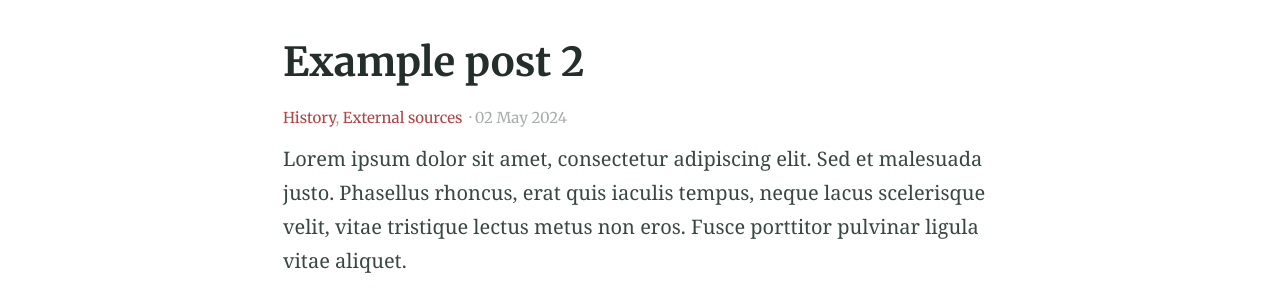
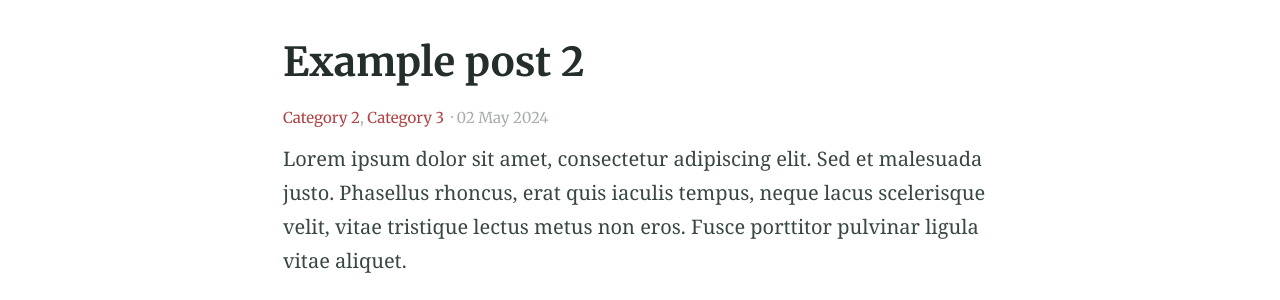
Before and after one commit to Website-2/zbp-language-services.github.io, a Jekyll site: the page built from _posts/2024-05-02-example-post-two.md, in a window 1280 px wide. Shown: the part 424-724 px from the top of the page. Built offline with Jekyll 4.4.1, drawn with Linux system fonts in a browser that asks for light colours.

Commit message:
Categories

```diff
--- a/_posts/2024-05-02-example-post-two.md
+++ b/_posts/2024-05-02-example-post-two.md
@@ -1,8 +1,8 @@
 ---
 title: Example post 2
 categories:
-- History
-- External sources
+- Category 2
+- Category 3
 feature_text: |
   The History of the Alembic tool
 ---
```
Also changed, not shown: _posts/2024-05-01-example-post-one.md (+1 -3 lines), _posts/2024-05-14-example-post-four.md (+0 -1 lines).
